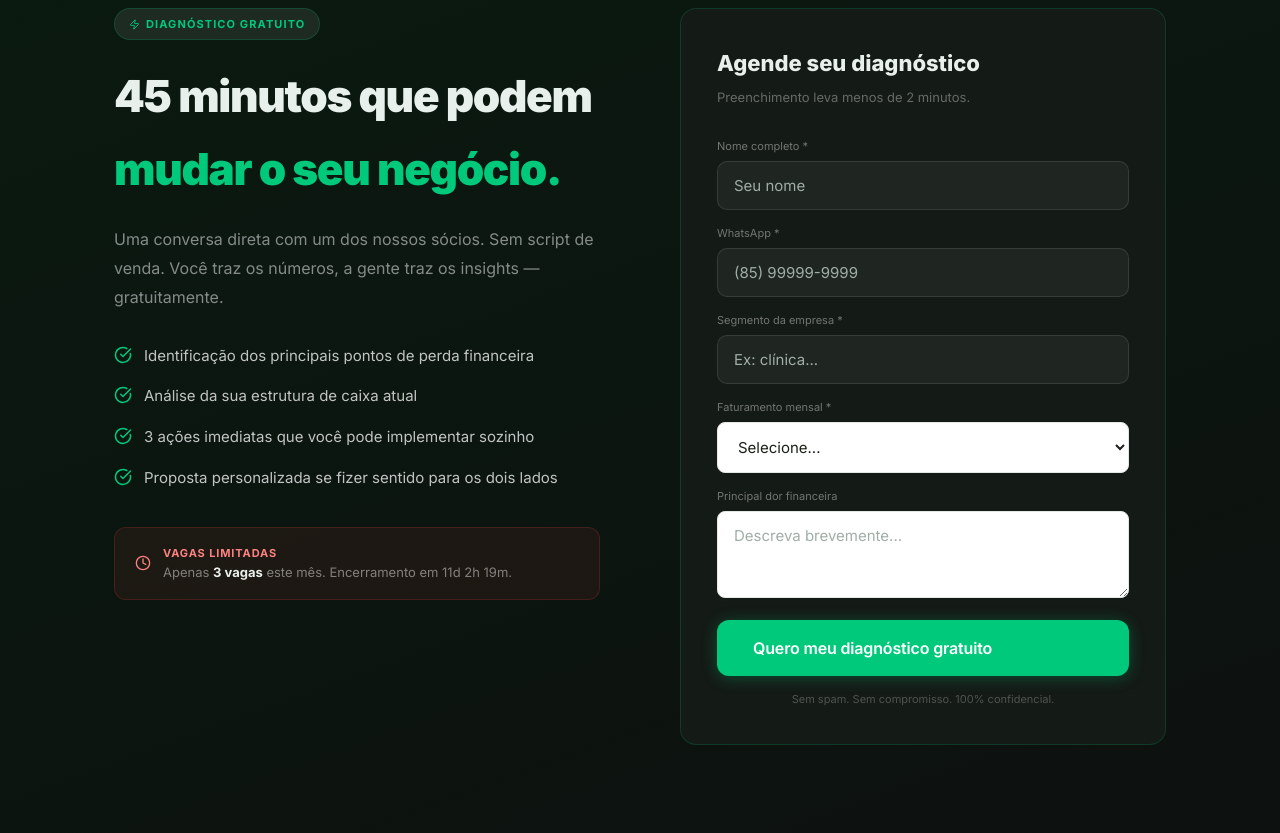
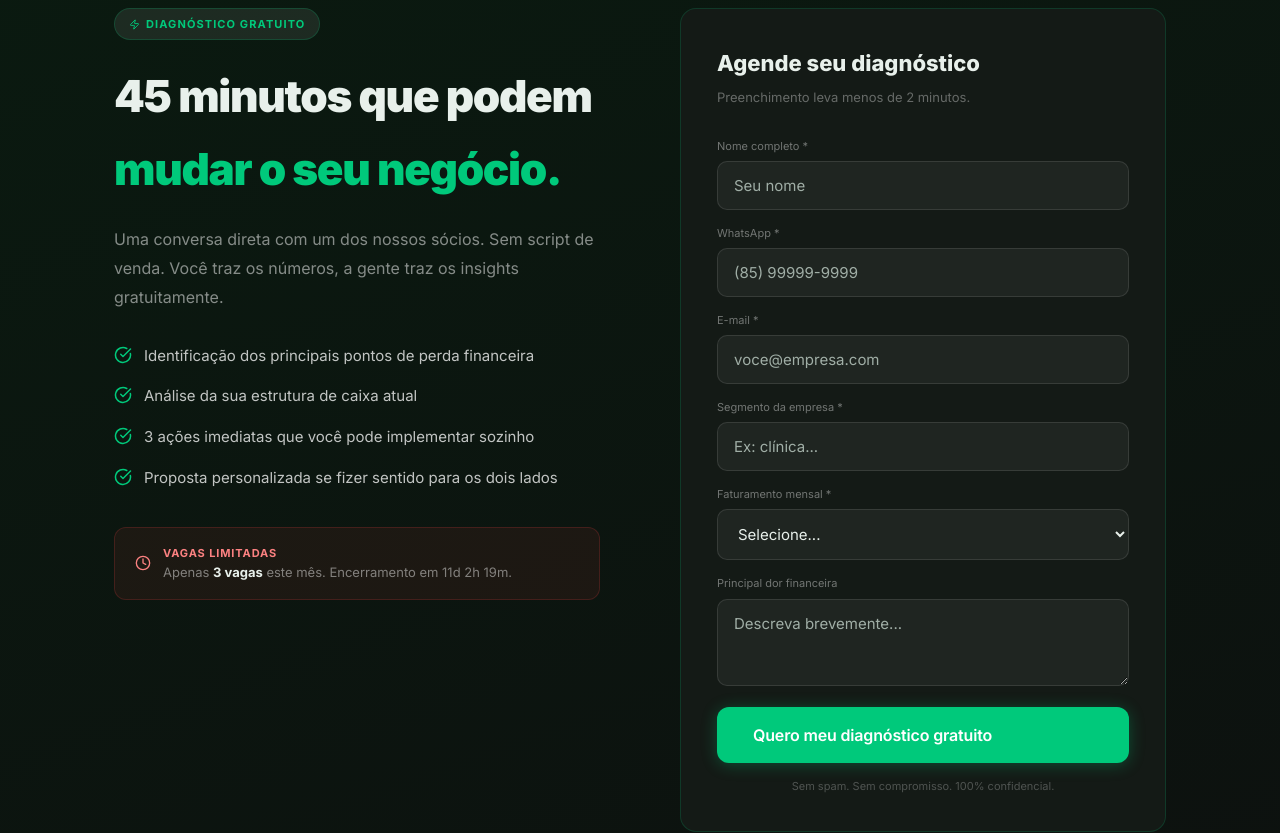
Before and after one commit to wiltonlima-dev/axi-landing, a React (Vite) app: page / in a window 1280 px wide. Shown: the part 6480-7313 px from the top of the page. Built offline with nearby package versions, Linux system fonts and the light colour scheme.

Commit message:
Send diagnostic form to Formspree and WhatsApp

```diff
--- a/src/App.jsx
+++ b/src/App.jsx
@@ -843,7 +843,62 @@ function FAQ() {
 ───────────────────────────────────────── */
 function DiagnosticoSection() {
   const [submitted, setSubmitted] = useState(false);
+  const [sending, setSending] = useState(false);
+  const [error, setError] = useState("");
   const cd = useCountdown();
+
+  async function handleSubmit(e) {
+    e.preventDefault();
+    setSending(true);
+    setError("");
+
+    const form = e.currentTarget;
+    const formData = new FormData(form);
+
+    const nome = formData.get("nome") || "";
+    const whatsapp = formData.get("whatsapp") || "";
+    const email = formData.get("email") || "";
+    const segmento = formData.get("segmento") || "";
+    const faturamento = formData.get("faturamento") || "";
+    const dor = formData.get("dor_financeira") || "";
+
+    try {
+      const response = await fetch("https://formspree.io/f/mlgalgly", {
+        method: "POST",
+        body: formData,
+        headers: {
+          Accept: "application/json",
+        },
+      });
+
+      if (!response.ok) {
+        throw new Error("Falha ao enviar formulário.");
+      }
+
+      const mensagem = `Olá! Vim pelo site da Axi Business e quero agendar meu diagnóstico gratuito.
+
+Nome: ${nome}
+WhatsApp: ${whatsapp}
+E-mail: ${email}
+Segmento: ${segmento}
+Faturamento mensal: ${faturamento}
+Principal dor financeira: ${dor || "Não informado"}`;
+
+      setSubmitted(true);
+      form.reset();
+
+      setTimeout(() => {
+        window.open(
+          `https://wa.me/5585992215449?text=${encodeURIComponent(mensagem)}`,
+          "_blank"
+        );
+      }, 600);
+    } catch (err) {
+      setError("Não conseguimos enviar agora. Tente novamente em instantes ou fale conosco pelo WhatsApp.");
+    } finally {
+      setSending(false);
+    }
+  }
 
   if (submitted) {
     return (
@@ -851,10 +906,10 @@ function DiagnosticoSection() {
         <div className="container" style={{ maxWidth: 600 }}>
           <div style={{ fontSize: 56, marginBottom: 24 }}>✅</div>
           <h2 style={{ fontSize: 36, fontWeight: 900, letterSpacing: "-0.03em", color: C.green, marginBottom: 16 }}>
-            Diagnóstico agendado!
+            Dados enviados com sucesso!
           </h2>
           <p style={{ color: "rgba(255,255,255,0.55)", fontSize: 17, lineHeight: 1.75 }}>
-            Um dos nossos sócios entrará em contato em até 24 horas. Prepare: últimos 3 extratos bancários e seu faturamento médio mensal.
+            Estamos abrindo o WhatsApp com sua mensagem preenchida para agilizar o atendimento.
           </p>
         </div>
       </section>
@@ -865,8 +920,6 @@ function DiagnosticoSection() {
     <section id="diagnostico" style={{ background: `linear-gradient(160deg, #0A1A10 0%, ${C.dark} 100%)`, color: C.text }}>
       <div className="container">
         <div style={{ display: "grid", gridTemplateColumns: "1fr 1fr", gap: 80, alignItems: "start" }} className="two-col">
-
-          {/* LADO ESQUERDO */}
           <div>
             <span className="tag tag-dark"><Zap size={11} /> Diagnóstico gratuito</span>
 
@@ -876,7 +929,7 @@ function DiagnosticoSection() {
             </h2>
 
             <p style={{ color: "rgba(255,255,255,0.5)", fontSize: 16, lineHeight: 1.8, marginBottom: 32 }}>
-              Uma conversa direta com um dos nossos sócios. Sem script de venda. Você traz os números, a gente traz os insights — gratuitamente.
+              Uma conversa direta com um dos nossos sócios. Sem script de venda. Você traz os números, a gente traz os insights gratuitamente.
             </p>
 
             <div style={{ display: "flex", flexDirection: "column", gap: 16, marginBottom: 36 }}>
@@ -906,7 +959,6 @@ function DiagnosticoSection() {
             </div>
           </div>
 
-          {/* FORMULÁRIO */}
           <div>
             <div className="card card-dark" style={{ borderRadius: 16, padding: 36, border: `1px solid ${C.border}` }}>
               <h3 style={{ fontSize: 22, fontWeight: 800, marginBottom: 6, color: C.text }}>
@@ -917,17 +969,15 @@ function DiagnosticoSection() {
               </p>
 
               <form
-                action="https://formspree.io/f/mlgalgly"
-                method="POST"
-                onSubmit={() => {
-                  setSubmitted(true);
-                }}
+                onSubmit={handleSubmit}
                 style={{ display: "flex", flexDirection: "column", gap: 14 }}
               >
+                <input type="hidden" name="_subject" value="Novo lead - Diagnóstico Axi Business" />
 
                 {[
                   { name: "nome", label: "Nome completo *", type: "text", placeholder: "Seu nome" },
                   { name: "whatsapp", label: "WhatsApp *", type: "tel", placeholder: "(85) 99999-9999" },
+                  { name: "email", label: "E-mail *", type: "email", placeholder: "voce@empresa.com" },
                   { name: "segmento", label: "Segmento da empresa *", type: "text", placeholder: "Ex: clínica..." },
                 ].map((f, i) => (
                   <div key={i}>
@@ -954,7 +1004,17 @@ function DiagnosticoSection() {
                   <label style={{ fontSize: 11, color: "rgba(255,255,255,0.4)", marginBottom: 6, display: "block" }}>
                     Faturamento mensal *
                   </label>
-                  <select name="faturamento" required className="field">
+                  <select
+                    name="faturamento"
+                    required
+                    className="field"
+                    style={{
+                      background: "rgba(255,255,255,0.05)",
+                      border: "1.5px solid rgba(255,255,255,0.1)",
+                      color: C.text,
+                      borderRadius: 10
+                    }}
+                  >
                     <option value="">Selecione...</option>
                     <option>Até R$50 mil</option>
                     <option>R$50k – R$150k</option>
@@ -972,12 +1032,24 @@ function DiagnosticoSection() {
                     placeholder="Descreva brevemente..."
                     rows={3}
                     className="field"
+                    style={{
+                      background: "rgba(255,255,255,0.05)",
+                      border: "1.5px solid rgba(255,255,255,0.1)",
+                      color: C.text,
+                      borderRadius: 10
+                    }}
                   />
                 </div>
 
-                <button type="submit" className="btn btn-primary btn-lg" style={{ width: "100%" }}>
-                  Quero meu diagnóstico gratuito
+                <button type="submit" className="btn btn-primary btn-lg" style={{ width: "100%" }} disabled={sending}>
+                  {sending ? "Enviando..." : "Quero meu diagnóstico gratuito"}
                 </button>
+
+                {error && (
+                  <p style={{ fontSize: 12, color: "#FC8181", textAlign: "center" }}>
+                    {error}
+                  </p>
+                )}
 
                 <p style={{ fontSize: 11, color: "rgba(255,255,255,0.25)", textAlign: "center" }}>
                   Sem spam. Sem compromisso. 100% confidencial.
@@ -985,7 +1057,6 @@ function DiagnosticoSection() {
               </form>
             </div>
           </div>
-
         </div>
       </div>
     </section>
```
Also changed, not shown: 2 other files (tests, documents, lock files or other folders).
